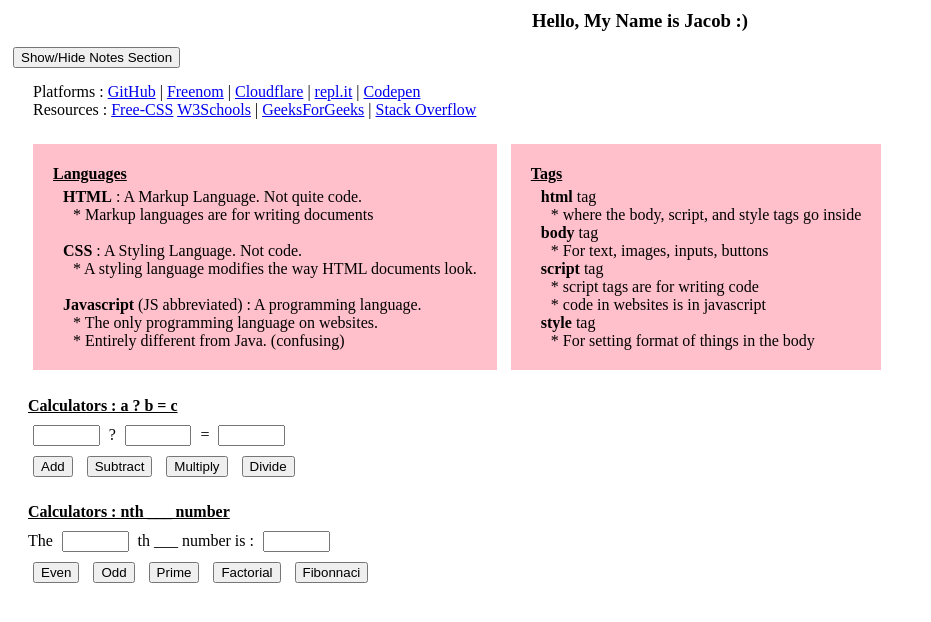
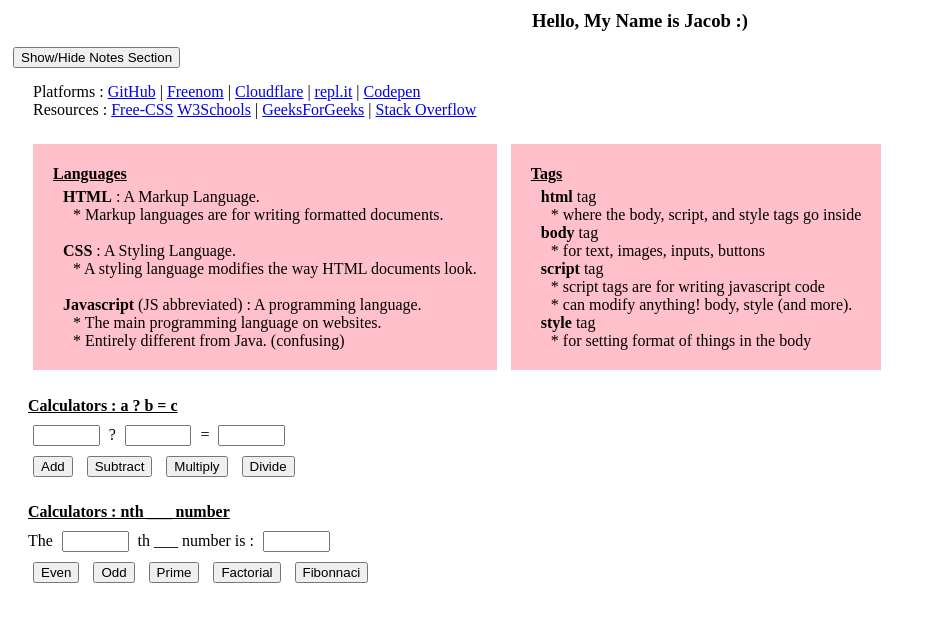
Before and after one commit to jacoby149/lessons, a plain HTML site: page lesson.html in a window 1280 px wide. Shown: the whole page, without its empty margins (0-931 px from the left). Drawn offline with Linux system fonts and the light colour scheme.

Commit message:
cleaned up explanations

```diff
--- a/lesson.html
+++ b/lesson.html
@@ -32,14 +32,14 @@
     <div class="notesection" id="notesection">
         <div class="topic">
             <h4> Languages </h4>
-            <p><b>HTML</b> : A Markup Language. Not quite code.</p>
-            <p class="note">* Markup languages are for writing documents</p>
+            <p><b>HTML</b> : A Markup Language.</p>
+            <p class="note">* Markup languages are for writing formatted documents.</p>
             <br>
-            <p><b>CSS</b> : A Styling Language. Not code.</p>
+            <p><b>CSS</b> : A Styling Language.</p>
             <p class="note">* A styling language modifies the way HTML documents look.</p>
             <br>
             <p><b>Javascript</b> (JS abbreviated) : A programming language.</p>
-            <p class="note">* The only programming language on websites.</p>
+            <p class="note">* The main programming language on websites.</p>
             <p class="note">* Entirely different from Java. (confusing)</p>
         </div>
         <div class="topic">
@@ -47,12 +47,12 @@
             <p><b>html</b> tag</p>
             <p class="note">* where the body, script, and style tags go inside</p>
             <p><b>body</b> tag </p>
-            <p class="note">* For text, images, inputs, buttons</p>
+            <p class="note">* for text, images, inputs, buttons</p>
             <p><b>script</b> tag </p>
-            <p class="note"> * script tags are for writing code</p>
-            <p class="note">* code in websites is in javascript </p>
+            <p class="note"> * script tags are for writing javascript code</p>
+            <p class="note"> * can modify anything! body, style (and more).</p>
             <p><b>style</b> tag </p>
-            <p class="note">* For setting format of things in the body</p>
+            <p class="note">* for setting format of things in the body</p>
         </div>
     </div>
 
```
